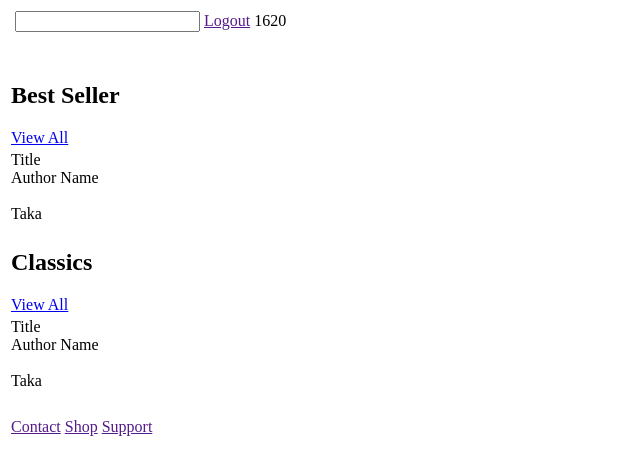
After one commit to ratul701E/online-book-shop, a PHP site: page /view/customer-home.php in a window 1280 px wide. The commit adds this page. Shown: the top 475 px of the page, without its empty margins (0-640 px from the left). Run offline with PHP 8.4, Linux system fonts and the light colour scheme.

Commit message:
customer home

```diff
--- /dev/null
+++ b/OnlineBookShop - Customer/view/customer-home.php
@@ -0,0 +1,100 @@
+<!DOCTYPE html>
+<html lang="en">
+<head>
+    <meta charset="UTF-8">
+    <meta name="viewport" content="width=device-width, initial-scale=1.0">
+    <title>Customer Home</title>
+</head>
+<body>
+<!-- fahim: navbar -->
+<table class="navbar" id="navbar">
+    <tr>
+        <td>
+            <!-- fahim: logo -->
+            <img src="" alt="">
+
+            <input type="text" name="search">
+
+            <a href="profile.php"><!-- fahim: profile icon --></a>
+            <a href="wishlist.php"><!-- fahim: wishlist icon --></a>
+            <a href="cart.php"><!-- fahim: cart icon --></a>
+            <a href=""><!-- fahim: cart icon -->Logout</a>
+
+            <!-- fahim: call icon --> 1620
+        </td>
+    </tr>
+</table>
+<!-- fahim: banner -->
+<table class="banner" id="banner">
+    <tr>
+        <td>
+            <!-- fahim: banner lagais ekta -->
+            <img src="" alt="">
+        </td>
+    </tr>
+</table>
+
+<!-- fahim: best seller -->
+<table class="best-seller-table" id="best-seller-table">
+    <tr>
+        <td>
+            <h2>Best Seller</h2>
+            <a href="view-all-best-sellers.php">View All</a>
+        </td>
+    </tr>
+    <tr>
+        <td>
+            Title <br>
+            Author Name <br>
+            <img src="" alt=""><br>
+            Taka
+        </td>
+    </tr>
+</table>
+
+<!-- fahim: classics -->
+<table class="classics-table" id="classics-table">
+    <tr>
+        <td>
+            <h2>Classics</h2>
+            <a href="view-all-classics.php">View All</a>
+        </td>
+    </tr>
+    <tr>
+        <td>
+            Title <br>
+            Author Name <br>
+            <img src="" alt=""><br>
+            Taka
+        </td>
+    </tr>
+</table>
+
+<!-- fahim: footer -->
+<table class="footer" id="footer">
+    <tr>
+        <td>
+            <!-- fahim: logo -->
+            <img src="" alt="">
+        </td>
+    </tr>
+    <tr>
+        <td>
+            <a href="">Contact</a>
+            <a href="">Shop</a>
+            <a href="">Support</a>
+        </td>
+    </tr>
+    <tr>
+        <td>
+            <!-- fahim: facebook icon -->
+            <img src="" alt="">
+            <!-- fahim: youtube icon -->
+            <img src="" alt="">
+            <!-- fahim: instagram icon -->
+            <img src="" alt="">
+        </td>
+    </tr>
+</table>
+</body>
+</html>
--- a/OnlineBookShop - Customer/view/sign-in.php
+++ b/OnlineBookShop - Customer/view/sign-in.php
@@ -19,7 +19,7 @@
                 Password <br>
                 <input type="text" name="password"><br><br>
                 <!-- fahim: sign in button -->
-                <button class="sign-up-button" id="sign-up-button">Sign In</button>
+                <button class="sign-in-button" id="sign-in-button">Sign In</button>
             </td>
         </tr>
     </table>
```
